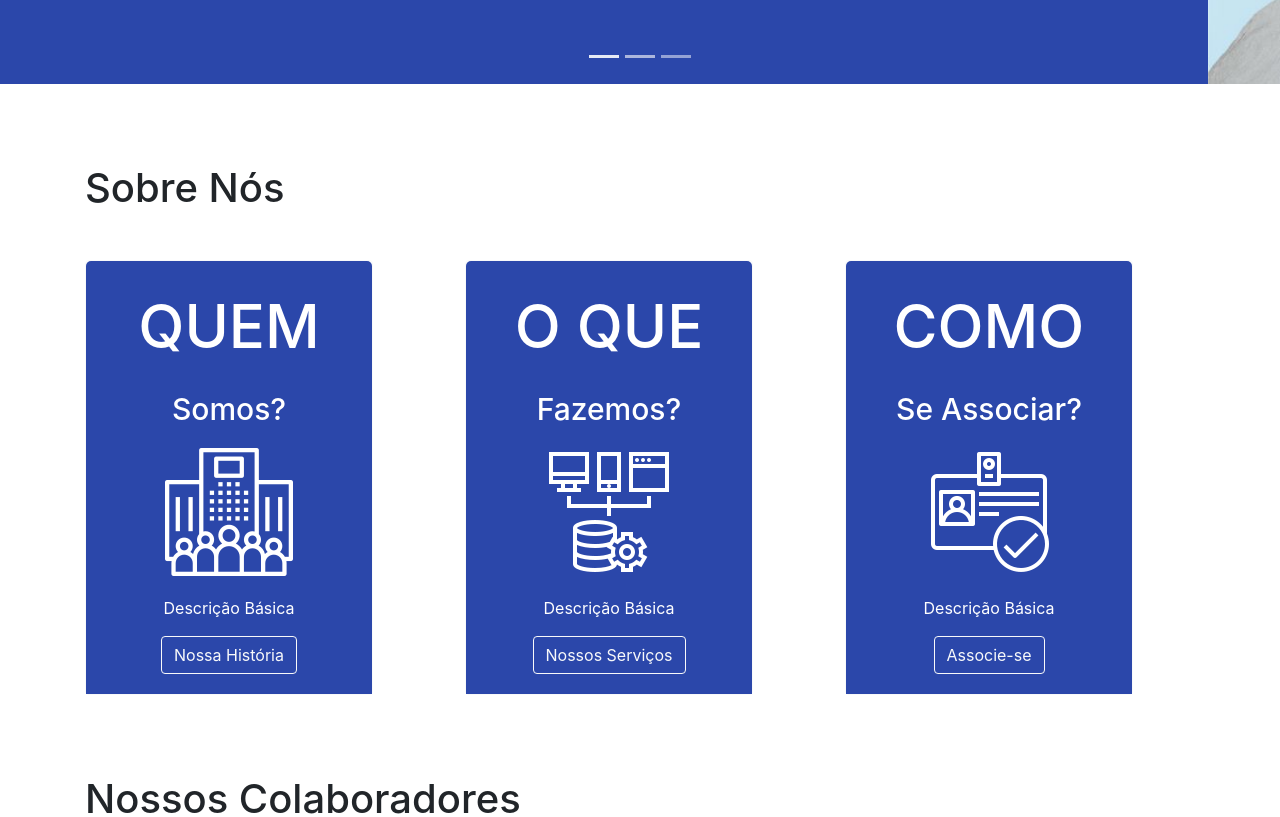
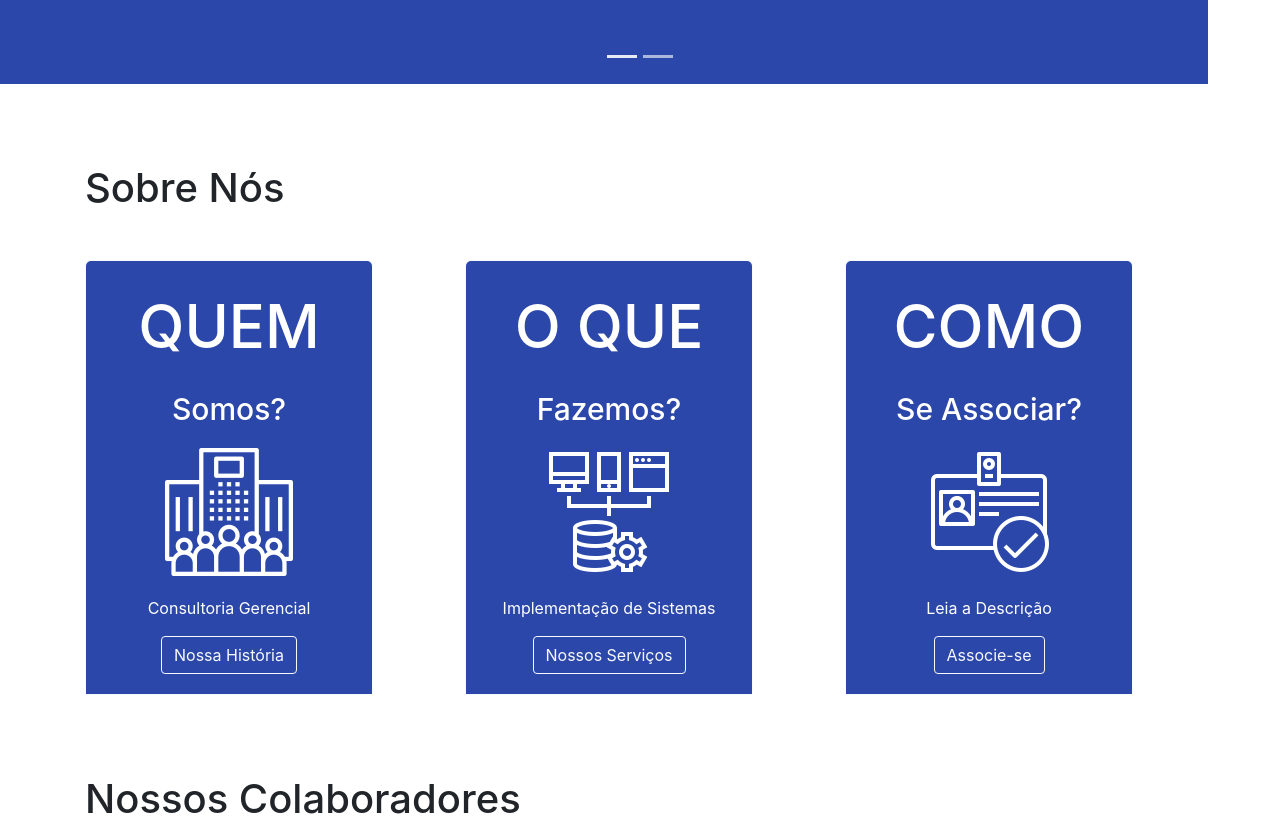
Before and after one commit to MatheusHuk/gespo-site, a React (Create React App) app: page / in a window 1280 px wide. Shown: the part 716-1533 px from the top of the page. Built offline with nearby package versions, Linux system fonts and the light colour scheme.

Commit message:
inserção slides e descrições

```diff
--- a/src/App.js
+++ b/src/App.js
@@ -22,25 +22,30 @@ function App() {
 			<Row>
 				<Col><CartaoBack className = "cor-card" titulo = {"QUEM"}
 								 subTitulo = {"Somos?"}
-								 texto = {"Descrição Básica"}
+								 texto = {"Consultoria Gerencial"}
 								 textoBotao = {"Nossa História"}
-								 textoDetalhado = {"Descrição detalhada"}
+								 textoDetalhado = {"O Projeto Gespo teve início, no primeiro semstre de 2020, com a união"+
+								" de 5 colegas de faculdade que enxergaram um problema gerencial nas empresas mundiais. Dessa forma"+
+								" uniram-se 5 diferentes expertises, para, o desenvolvimento de uma ferramenta que solucionasse esses problemas"}
 								 icone = {img.work}/>
 
 
 				</Col>
 				<Col ><CartaoBack titulo = {" O QUE"}
 								 subTitulo = {"Fazemos?"}
-								 texto = {"Descrição Básica"}
+								 texto = {"Implementação de Sistemas"}
 								 textoBotao = {"Nossos Serviços"}
-								 textoDetalhado = {"Descrição detalhada"}
+								 textoDetalhado = {"Viemos com a idéia de além de implementar o Gespo, também oferecemos total suporte a plataforma"+
+								" com o sistema de HelpDesk integrado, além de, possibilitar ao cliente as customizações necessárias para o seu negócio"+
+							" trazendo mais conforto e funcionalidade ao sistema"}
 								 icone = {img.support}/>
 				</Col>
 				<Col ><CartaoBack titulo = {"COMO"}
 								 subTitulo = {"Se Associar?"}
-								 texto = {"Descrição Básica"}
+								 texto = {"Leia a Descrição"}
 								 textoBotao = {"Associe-se"}
-								 textoDetalhado = {"Descrição detalhada"}
+								 textoDetalhado = {"Para se cadastrar é simples, basta selecionar o botão 'Cadastre-se', localizado no menu"+
+								" no canto superior direito da Tela, o cadastro é rápido e simples, assim como nossa ferramente, associe-se já!"}
 								 icone = {img.member}/>
 				</Col>
 			</Row>
--- a/src/components/carousel/index.js
+++ b/src/components/carousel/index.js
@@ -20,25 +20,8 @@ export default function CarouselBack(){
 				<img
 				  className="d-block w-100"
 				  src={img.s2}
-				  alt="Third slide"
+				  alt="Second slide"
 				/>
-
-				<Carousel.Caption>
-				  <h3>Segundo Slide Label</h3>
-				  <p>Esse é o segundp comentário aleatório, só para ter algo..</p>
-				</Carousel.Caption>
-			  </Carousel.Item>
-			  <Carousel.Item>
-				<img
-				  className="d-block w-100"
-				  src={img.s3}
-				  alt="Third slide"
-				/>
-
-				<Carousel.Caption>
-				  <h3>Terceiro slide label</h3>
-				  <p>Esse é o terceiro comentário aleatório, só para ter algo..</p>
-				</Carousel.Caption>
 			  </Carousel.Item>
 			</Carousel>
 		</>
--- a/src/components/menuBar/index.js
+++ b/src/components/menuBar/index.js
@@ -11,7 +11,7 @@ export default function MenuBar(){
 					Home
 				</Style.Button>
 
-				<Style.Button className="nav-link active" href="#" data-scroll-nav="0">
+				<Style.Button>
 					Sobre Nós
 				</Style.Button>
 
```
Also changed, not shown: src/assets/slide2.jpg, src/assets/wood.jpg.
